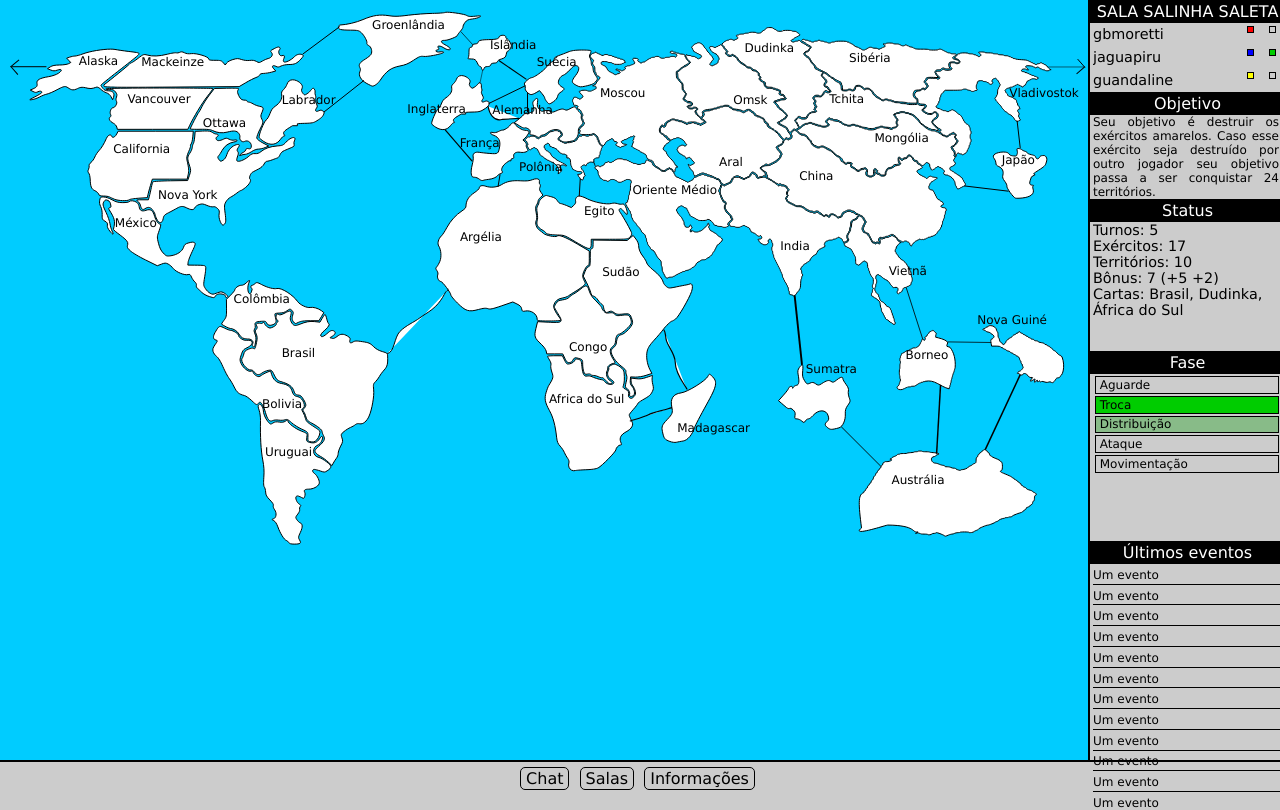
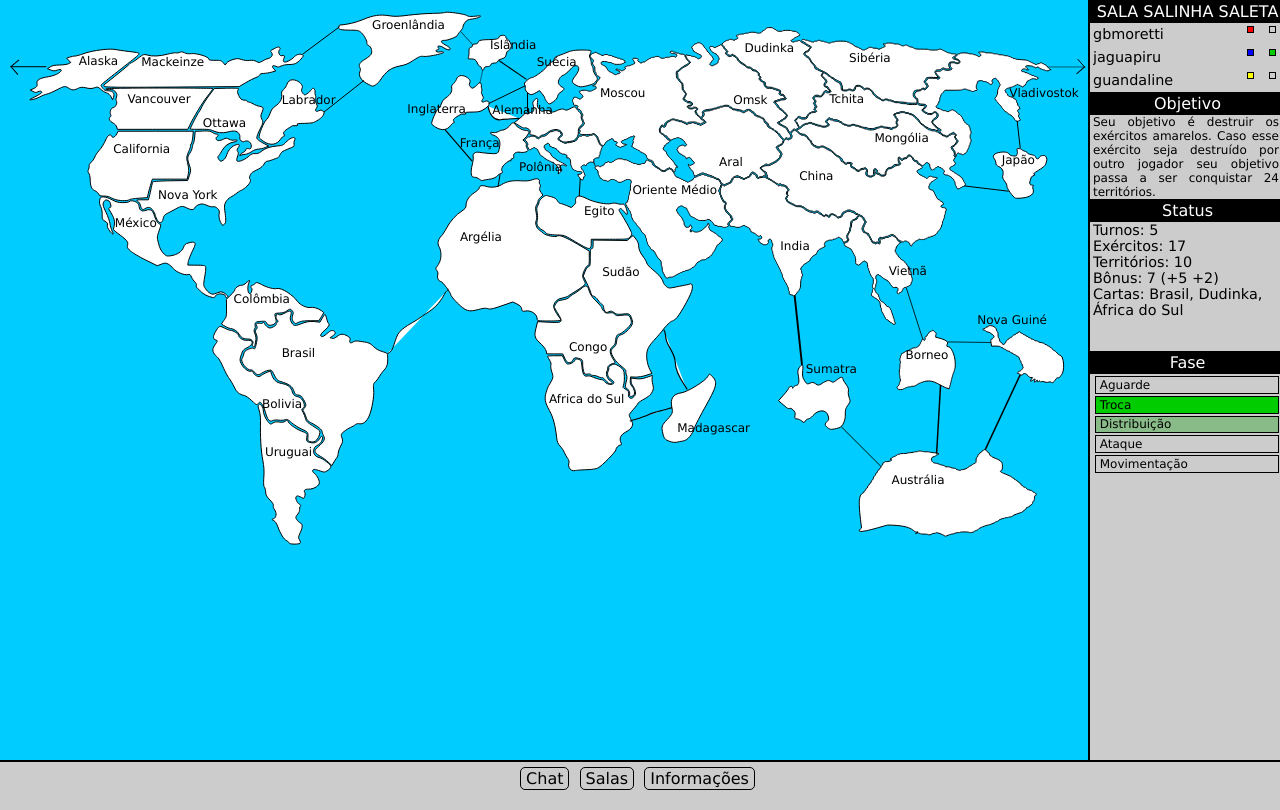
Before and after one commit to gbmoretti/War-Multiplayer, a plain HTML site: page client/index.html in a window 1280 px wide. Drawn offline with Linux system fonts and the light colour scheme.

Commit message:
retirando lista de eventos, porque nao foi implementada

```diff
--- a/client/index.html
+++ b/client/index.html
@@ -81,25 +81,6 @@
         <div class="phase-line" id="phase4">Movimentação</div>
       </div>
 
-      <div class="info" id="events">
-        <div id="title">Últimos eventos</div>
-        <div class="content">
-          <div class="evento">Um evento</div>
-          <div class="evento">Um evento</div>
-          <div class="evento">Um evento</div>
-          <div class="evento">Um evento</div>
-          <div class="evento">Um evento</div>
-          <div class="evento">Um evento</div>
-          <div class="evento">Um evento</div><div class="evento">Um evento</div>
-          <div class="evento">Um evento</div>
-          <div class="evento">Um evento</div>
-          <div class="evento">Um evento</div>
-          <div class="evento">Um evento</div>
-          <div class="evento">Um evento</div>
-          <div class="evento">Nove eventos são suficientes</div>
-
-        </div>
-      </div>
 
     </div>
 
```
